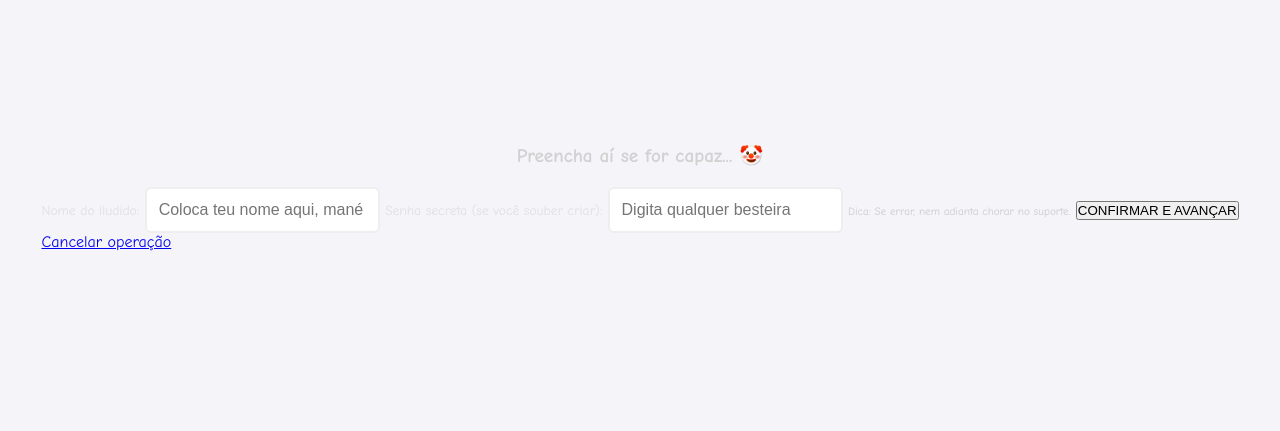
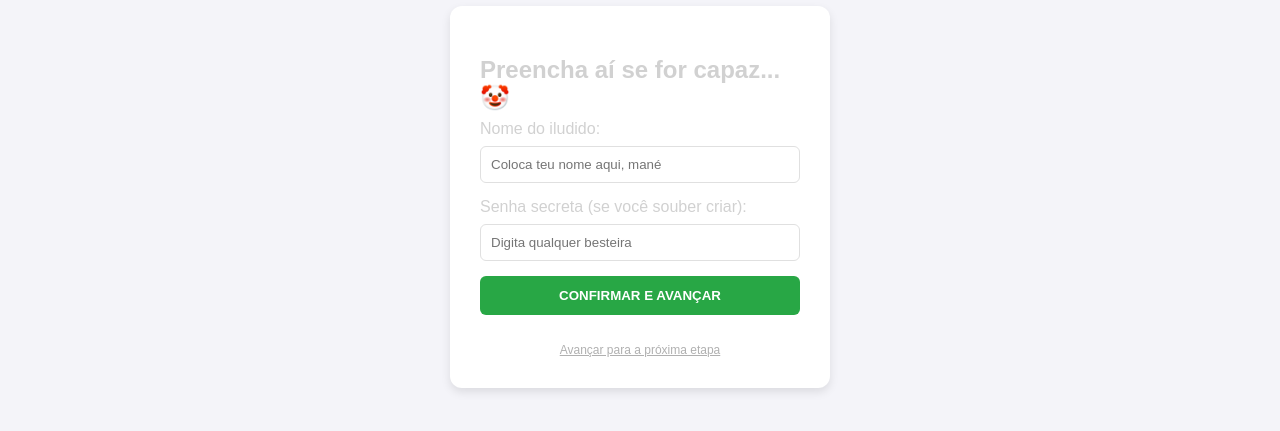
Before and after one commit to Endrew1223/Desafio-pior-ux-equipe-X, a plain HTML site: page index.html in a window 1280 px wide. Shown: the part 203-634 px from the top of the page. Drawn offline with Linux system fonts and the light colour scheme.

Commit message:
docs: adiciona estrutura detalhada da interface debochada

```diff
--- a/index.html
+++ b/index.html
@@ -2,7 +2,8 @@
 <html lang="pt-br">
 <head>
   <meta charset="UTF-8">
-  <title>Cadastro dos Otários</title>
+  <meta name="viewport" content="width=device-width, initial-scale=1.0">
+  <title>Cadastro de Otários</title>
   <link rel="stylesheet" href="style.css">
 </head>
 <body>
@@ -10,23 +11,23 @@
     <h2>Preencha aí se for capaz... 🤡</h2>
 
     <form id="badForm">
+      <!-- Campo Nome -->
       <label for="nome">Nome do iludido:</label>
       <input type="text" id="nome" placeholder="Coloca teu nome aqui, mané">
 
+      <!-- Campo Senha -->
       <label for="senha">Senha secreta (se você souber criar):</label>
       <input type="password" id="senha" placeholder="Digita qualquer besteira">
 
-      <small id="senhaDica">Dica: Se errar, nem adianta chorar no suporte.</small>
+      <!-- Botão Falso: Parece o botão principal, mas apaga tudo -->
+      <button id="btnCancelar" type="button" class="btn-cancelar">CONFIRMAR E AVANÇAR</button>
 
-      <!-- O botão verde na verdade zera tudo -->
-      <button id="btnCancelar" class="btn-cancelar">CONFIRMAR E AVANÇAR</button>
-
-      <!-- A mensagem de deboche -->
+      <!-- Div de Mensagem: Escondida até o clique -->
       <div id="mensagem" class="sucesso-falso hidden"></div>
 
-      <!-- O botão real escondido -->
+      <!-- Botão Real: Escondido em formato de link discreto no rodapé -->
       <div class="rodape-escondido">
-        <a href="#" id="btnAvancar">Cancelar operação</a>
+        <a href="#" id="btnAvancar">Avançar para a próxima etapa</a>
       </div>
     </form>
   </div>
--- a/script.js
+++ b/script.js
@@ -3,30 +3,37 @@ document.addEventListener('DOMContentLoaded', function () {
   const btnCancelar = document.getElementById('btnCancelar');
   const mensagem = document.getElementById('mensagem');
 
-  // Ação do botão "Avançar" escondido lá embaixo
+  // Lógica do botão escondido (Avançar Real)
+  if (btnAvancar) {
     btnAvancar.addEventListener('click', function (e) {
       e.preventDefault();
 
       const nome = document.getElementById('nome').value;
       const senha = document.getElementById('senha').value;
 
+      // Validação básica de preenchimento
       if (!nome || !senha) {
         alert('Preenche o negócio direito, mano! Ficou cego?');
         return;
       }
 
-    // Feedback deboche puro
+      // Exibe mensagem provocativa na tela
       mensagem.textContent = 'Achou mesmo que ia cadastrar? Caiu no papo de trouxa! 🤣';
       mensagem.classList.remove('hidden');
       mensagem.style.display = 'block';
     });
+  }
 
-  // Ação do botão verde chamativo "CANCELAR TUDO"
+  // Lógica do botão principal (Sabotagem)
   if (btnCancelar) {
     btnCancelar.addEventListener('click', function (e) {
       e.preventDefault();
+
+      // Limpa os dados do formulário
       document.getElementById('nome').value = '';
       document.getElementById('senha').value = '';
+
+      // Exibe o alerta debochado
       alert('Apertou o botão verde achando que ia salvar, né? Perdeu tudo, vacilão! 🤡');
     });
   }
--- a/style.css
+++ b/style.css
@@ -1,111 +1,76 @@
-* {
-  box-sizing: border-box;
-  margin: 0;
-  padding: 0;
-}
-
 body {
+  font-family: Arial, sans-serif;
   background-color: #f4f4f9;
-  font-family: 'Comic Sans MS', cursive, sans-serif; /* Fonte irritante */
   display: flex;
   justify-content: center;
   align-items: center;
-  min-height: 100vh;
+  height: 100vh;
+  margin: 0;
 }
 
-.container {
-  background: white;
-  padding: 40px;
+.card {
+  background: #ffffff;
+  padding: 30px;
   border-radius: 12px;
-  box-shadow: 0 8px 24px rgba(0,0,0,0.1);
-  width: 420px;
-  position: relative;
-}
-
-h2 {
-  font-size: 1.2rem;
-  margin-bottom: 20px;
-  color: #d1d1d1; /* Pioria: Baixo contraste no título */
+  box-shadow: 0 4px 10px rgba(0, 0, 0, 0.1);
+  width: 320px;
   text-align: center;
 }
 
-.field-group {
-  margin-bottom: 20px;
-  display: flex;
-  flex-direction: column;
-}
-
-label {
-  font-size: 0.85rem;
-  color: #e0e0e0; /* Pioria: Baixo contraste nos rótulos */
-  margin-bottom: 6px;
+/* Violação de Contraste: Textos em cinza muito claro */
+h2, label {
+  color: #d1d1d1;
+  display: block;
+  margin-bottom: 8px;
+  text-align: left;
 }
 
 input {
-  padding: 12px;
-  border: 2px solid #eee;
+  width: 100%;
+  padding: 10px;
+  margin-bottom: 15px;
+  border: 1px solid #e0e0e0;
   border-radius: 6px;
-  outline: none;
-  font-size: 1rem;
+  box-sizing: border-box;
 }
 
-input:focus {
-  border-color: #ff0055;
-}
-
-small {
-  font-size: 0.7rem;
-  color: #cccccc;
-  margin-top: 4px;
-}
-
-.buttons {
-  display: flex;
-  flex-direction: column;
-  gap: 10px;
-  margin-top: 10px;
-}
-
-/* Pioria: O botão de cancelar parece o botão principal e correto */
-.btn-primario {
+/* Botão Falso Verde Chamativo */
+.btn-cancelar {
+  width: 100%;
+  padding: 12px;
   background-color: #28a745;
   color: white;
   border: none;
-  padding: 14px;
   border-radius: 6px;
   font-weight: bold;
-  font-size: 1rem;
   cursor: pointer;
-  transition: transform 0.2s;
+  margin-bottom: 15px;
 }
 
-.btn-primario:hover {
-  transform: scale(1.02);
+.btn-cancelar:hover {
+  background-color: #218838;
 }
 
-/* Pioria: Botão correto de avançar escondido bem pequeno no rodapé */
-.btn-secundario {
-  background-color: transparent;
-  color: #bbb;
-  border: none;
-  font-size: 0.65rem;
-  cursor: pointer;
-  position: absolute;
-  bottom: 8px;
-  right: 12px;
-  text-decoration: underline;
-}
-
+/* Container de Mensagens */
 .sucesso-falso {
-  background-color: #ff4d4d; /* Banner vermelho para mensagem de 'sucesso' */
+  padding: 10px;
+  background-color: #dc3545;
   color: white;
-  padding: 12px;
   border-radius: 6px;
-  margin-top: 15px;
-  text-align: center;
-  font-size: 0.9rem;
+  margin-bottom: 15px;
 }
 
 .hidden {
   display: none;
 }
+
+/* Botão Real Oculto no Rodapé */
+.rodape-escondido {
+  margin-top: 10px;
+}
+
+.rodape-escondido a {
+  color: #b0b0b0;
+  font-size: 12px;
+  text-decoration: underline;
+}
```
Lines whose indentation alone changed are shown as unchanged.
